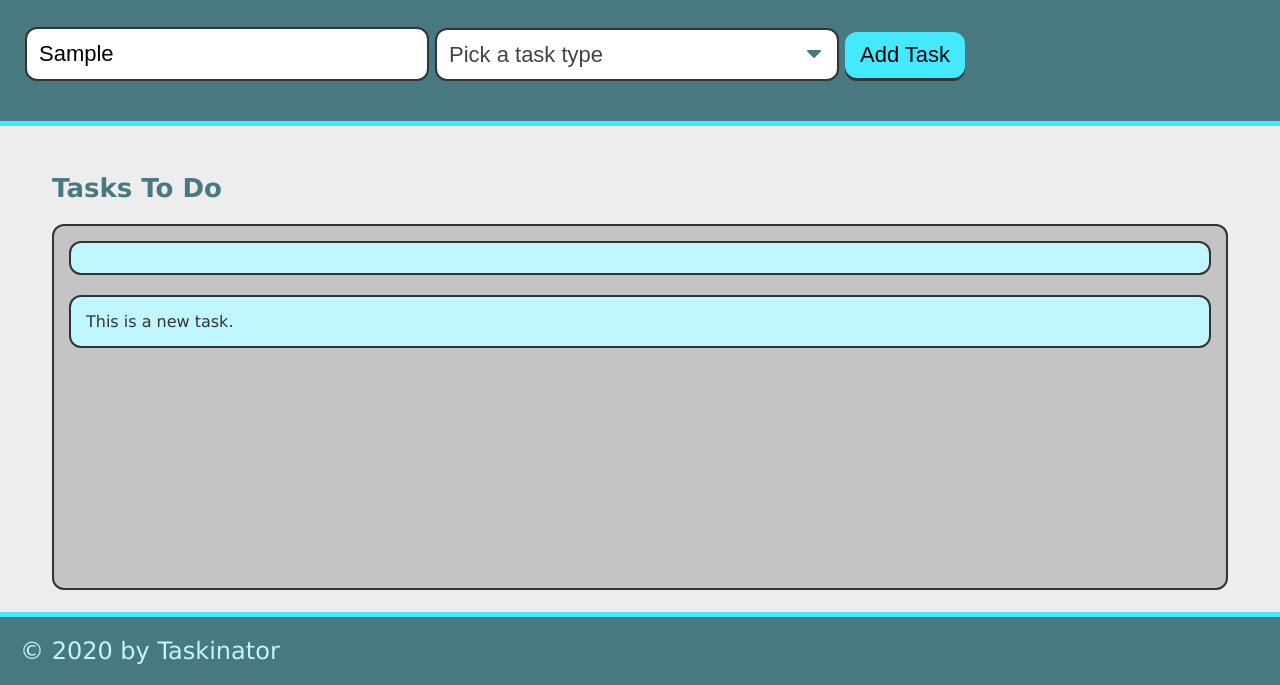
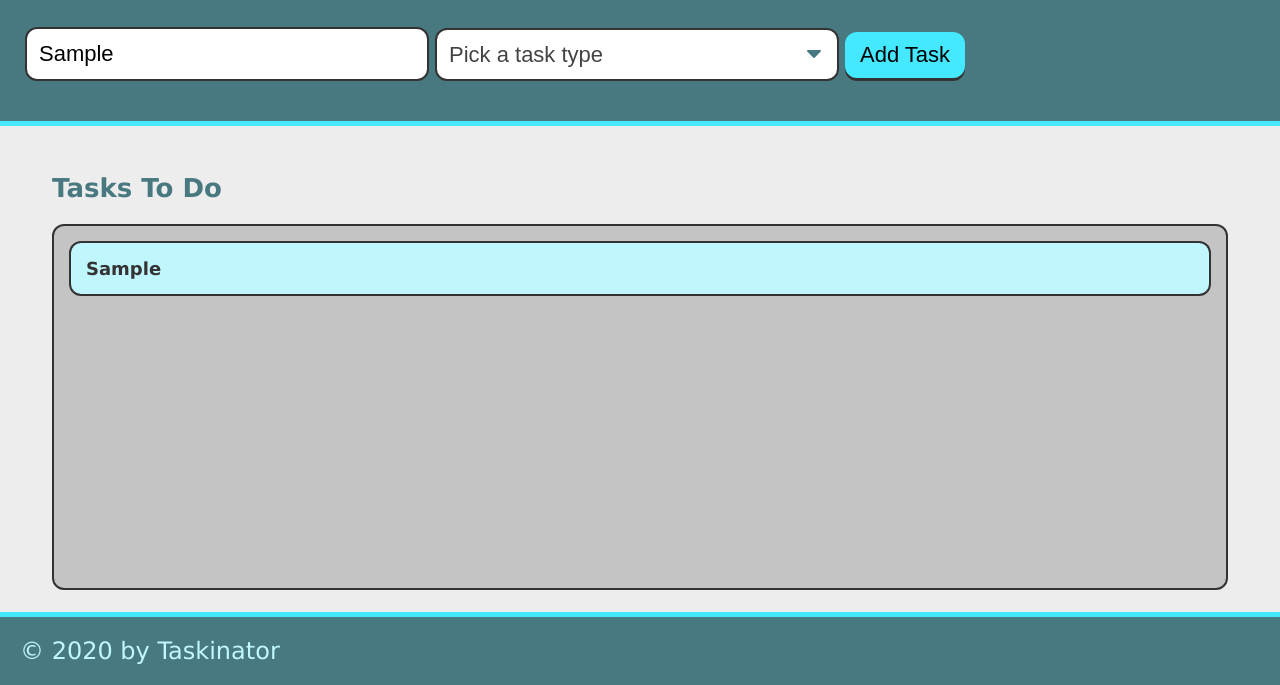
Before and after one commit to AnnMarkham/taskinator, a plain HTML site: page index.html in a window 1280 px wide. Both pictures are taken after typing "Sample" into the empty fields and a click on the button "Add Task". Shown: the part 115-800 px from the top of the page. Drawn offline with Linux system fonts and the light colour scheme.

Commit message:
create task with comtent submitted through form - complete

```diff
--- a/assets/js/script.js
+++ b/assets/js/script.js
@@ -9,9 +9,26 @@ var createTaskHandler = function (event) {
 
   event.preventDefault();
 
+
+  // .value indicates the property in which the input is stored ---  figured out where this is by typing console.dir on the line after the var taskNameInput -to see where entered text went(note before added .class to end of var )
+
+  var taskNameInput = document.querySelector("input[name='task-name']").value;
+  var taskTypeInput = document.querySelector("select[name='task-type']").value;
+
+  // create list item
   var listItemEl = document.createElement("li");
   listItemEl.className = "task-item";
-  listItemEl.textContent = "This is a new task.";
+
+  //create div to hold task info and add to list item
+  var taskInfoEl = document.createElement("div");
+  //give it a class name
+  taskInfoEl.className = "task-info";
+  //add HTML content to div
+  taskInfoEl.innerHTML = "<h3 class='task-name'>" + taskNameInput + "</h3><span class='task-type'>" + taskTypeInput + "</span>";
+
+  listItemEl.appendChild(taskInfoEl);
+
+  // add entire list item to list
   tasksToDoEl.appendChild(listItemEl);
 };
 
--- a/index.html
+++ b/index.html
@@ -60,7 +60,6 @@ class element added to select element = dynamically style from css -->
 
       <ul class="task-list" id="tasks-to-do">
 
-        <li class="task-item"></li>
 
       </ul>
 
```
